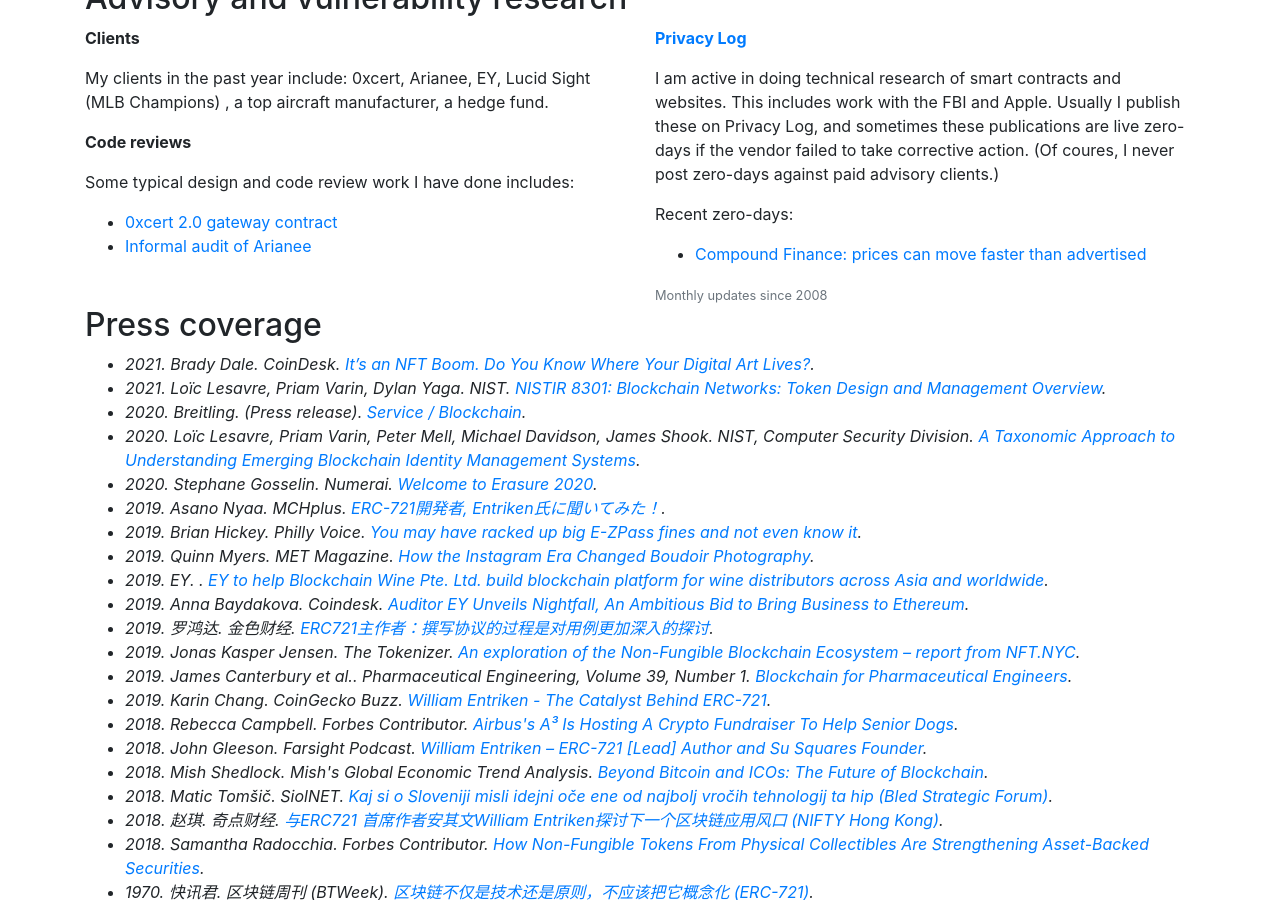
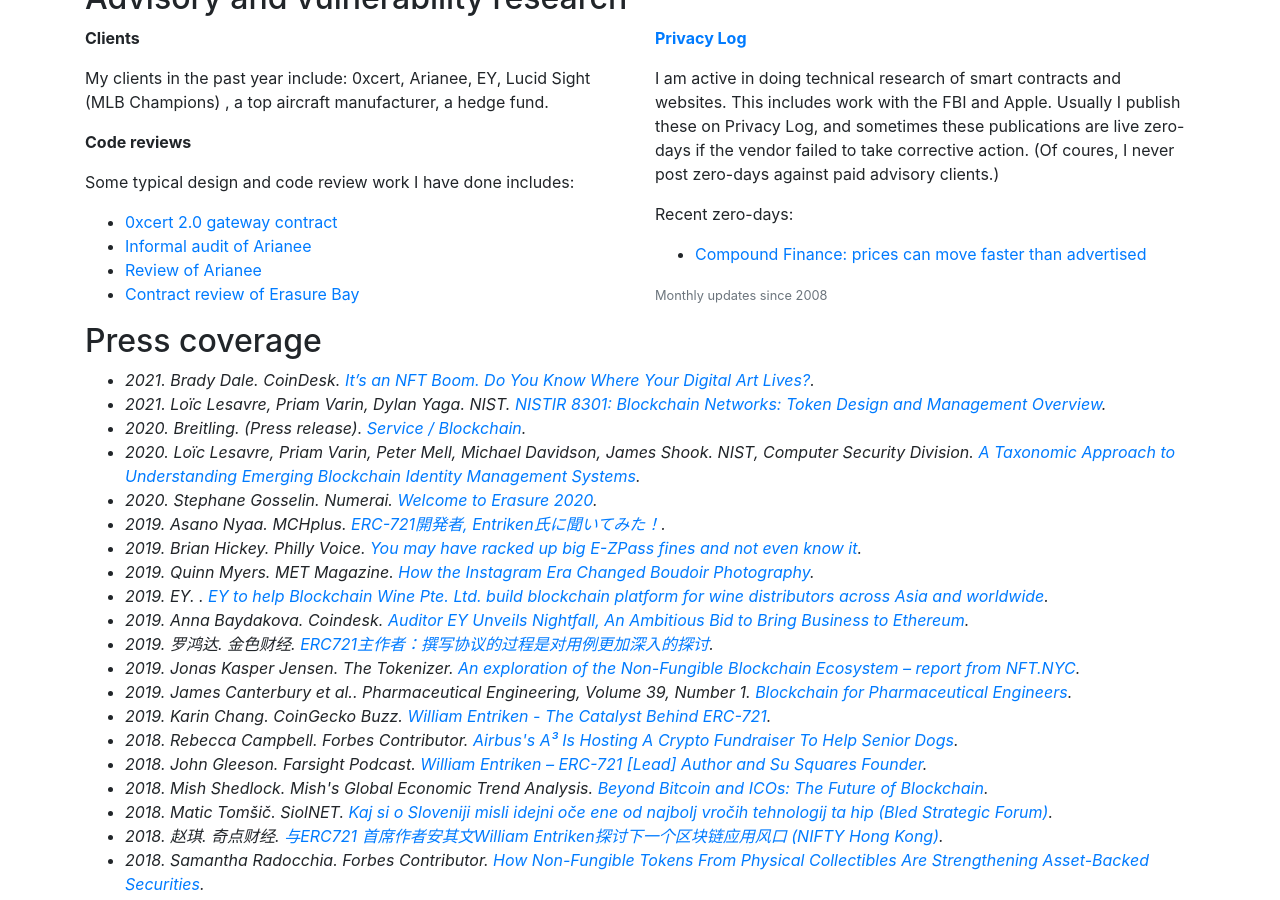
Before and after one commit to fulldecent/phor.net, a Jekyll site: the page built from index.html, in a window 1280 px wide and 900 px high, scrolled down 1374 px. Built offline with Jekyll 4.4.1, drawn with Linux system fonts in a browser that asks for light colours; nearby versions of some CDN libraries.

Commit message:
Add references

```diff
--- a/index.html
+++ b/index.html
@@ -49,8 +42,6 @@
 - Random laws I changed:
   - Lower Moreland Zoning - Transit Oriented Development rules for developers
   - Florida Board of Medicine standards of care for surgery.
-
-
 
 
 
@@ -228,7 +219,9 @@
         <p>Some typical design and code review work I have done includes:</p>
         <ul>
           <li><a target="_blank" href="https://github.com/0xcert/framework/pull/522#pullrequestreview-266658697">0xcert 2.0 gateway contract</a></li>
-          <li><a target="_blank" href="https://github.com/search?q=org%3AArianee&type=Issues">Informal audit of Arianee</a></li>
+          <li><a target="_blank" href="https://github.com/search?q=org%3AArianee+author%3Afulldecent&type=Issues">Informal audit of Arianee</a></li>
+          <li><a target="_blank" href="https://github.com/aionnetwork/AVM/issues/created_by/fulldecent">Review of Arianee</a></li>
+          <li><a target="_blank" href="https://github.com/erasureprotocol/erasure-protocol/pull/253#pullrequestreview-318470827">Contract review of Erasure Bay</a></li>
         </ul>
       </div>
       <div class="col">
```
Also changed, not shown: other parts of index.html (+0 -7 lines).
